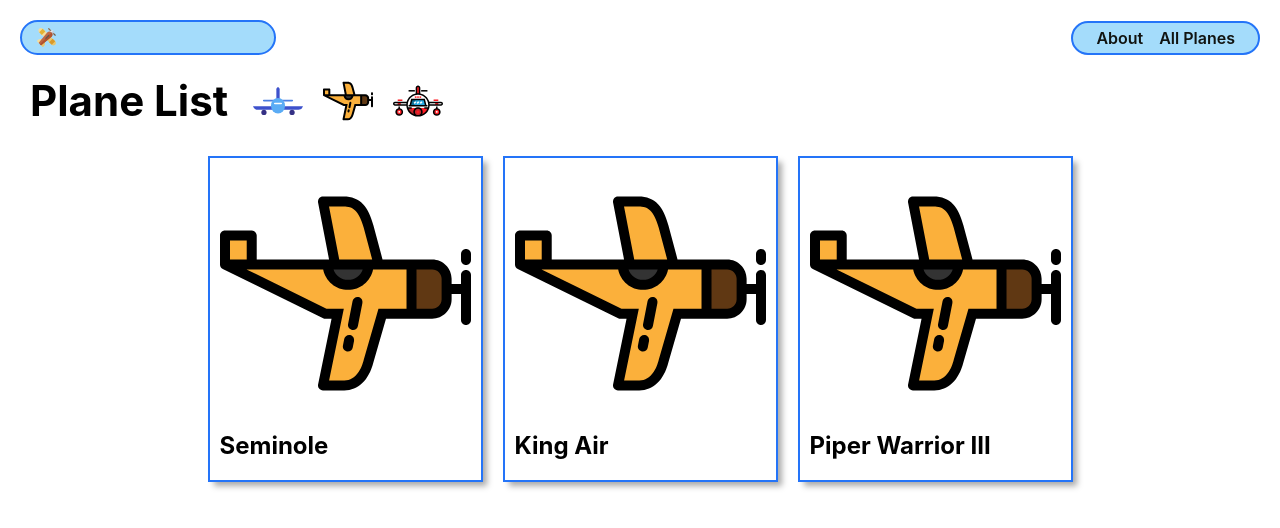
After one commit to Baileybk2/plane-spotter, a Django app: page /planes/ in a window 1280 px wide. The commit adds this page. Shown: the top 528 px of the page. Run offline with Django 5.2, Linux system fonts and the light colour scheme.

Commit message:
rendered olane data in index page

```diff
--- /dev/null
+++ b/main_app/static/css/planes/plane-index.css
@@ -0,0 +1,38 @@
+.card-container {
+  padding: 0 30px;
+  display: flex;
+  justify-content: center;
+  flex-wrap: wrap;
+}
+
+.card {
+  width: 275px;
+  margin: 10px;
+  border: var(--borders);
+  box-shadow: var(--card-box-shadow);
+}
+
+.card-content {
+  padding: 10px;
+  width: 100%;
+}
+
+.usr-img {
+  width: 100%;
+  border-radius: var(--card-border-radius);
+}
+
+.card > a {
+  text-decoration: none;
+  color: var(--text-color);
+}
+
+.card h2 {
+  margin: 10px 0;
+  font-size: var(--font-xl);
+}
+
+.card p {
+  margin: 5px 0;
+  font-size: var(--font-reg);
+}
--- a/main_app/templates/base.html
+++ b/main_app/templates/base.html
@@ -26,6 +26,7 @@
       <nav>
         <ul>
           <li><a href="/about">About</a></li>
+          <li><a href="/planes">All Planes</a></li>
         </ul>
       </nav>
     </header>
--- /dev/null
+++ b/main_app/templates/planes/index.html
@@ -0,0 +1,25 @@
+{% extends 'base.html' %} {% load static %} {% block head %}
+<link rel="stylesheet" href="{% static 'css/planes/plane-index.css' %}" />
+{% endblock %} {% block content %}
+
+<section class="page-header">
+  <h1>Plane List</h1>
+  <img src="{% static 'images/airplane-1.svg' %}" alt="Plane-1" />
+  <img src="{% static 'images/airplane-2.svg' %}" alt="Plane-2" />
+  <img src="{% static 'images/airplane-3.svg' %}" alt="Plane-3" />
+</section>
+
+<section class="card-container">
+  {% for plane in planes %}
+  <div class="card">
+    <div class="card-content">
+      <div class="card-img-container">
+        <img src="{% static 'images/airplane-2.svg' %}" alt="Plane-1" />
+      </div>
+      <h2 class="card-title">{{ plane.name }}</h2>
+    </div>
+  </div>
+  {% endfor %}
+</section>
+
+{% endblock %}
--- a/main_app/urls.py
+++ b/main_app/urls.py
@@ -3,5 +3,6 @@ from . import views
 
 urlpatterns = [
     path('', views.home, name='home'),
-    path('about/', views.about, name='about')
+    path('about/', views.about, name='about'),
+    path('planes/', views.plane_index, name='plane-index'),
 ]
--- a/main_app/views.py
+++ b/main_app/views.py
@@ -1,8 +1,23 @@
 from django.shortcuts import render
-from django.http import HttpResponse
+
+class Plane:
+    def __init__(self, name, model, category, image):
+        self.name = name
+        self.model = model
+        self.category = category
+        self.image = image
+
+planes = [
+    Plane('Seminole', 'PA-44', 'GA', 'image'),
+    Plane('King Air', 'King Air 360ER', 'P', 'image'),
+    Plane('Piper Warrior III', 'PA-28-151', 'GA', 'image'),
+]
 
 def home(request):
-    return HttpResponse('<h1>Hello World!</h1>')
+    return render(request, 'home.html')
 
 def about(request):
     return render(request, 'about.html')
+
+def plane_index(request):
+    return render(request, 'planes/index.html', {'planes': planes})
```
Also changed, not shown: main_app/static/css/home.css (added, +86 -0 lines), main_app/templates/home.html (added, +12 -0 lines), main_app/static/images/airplane-1.svg.
